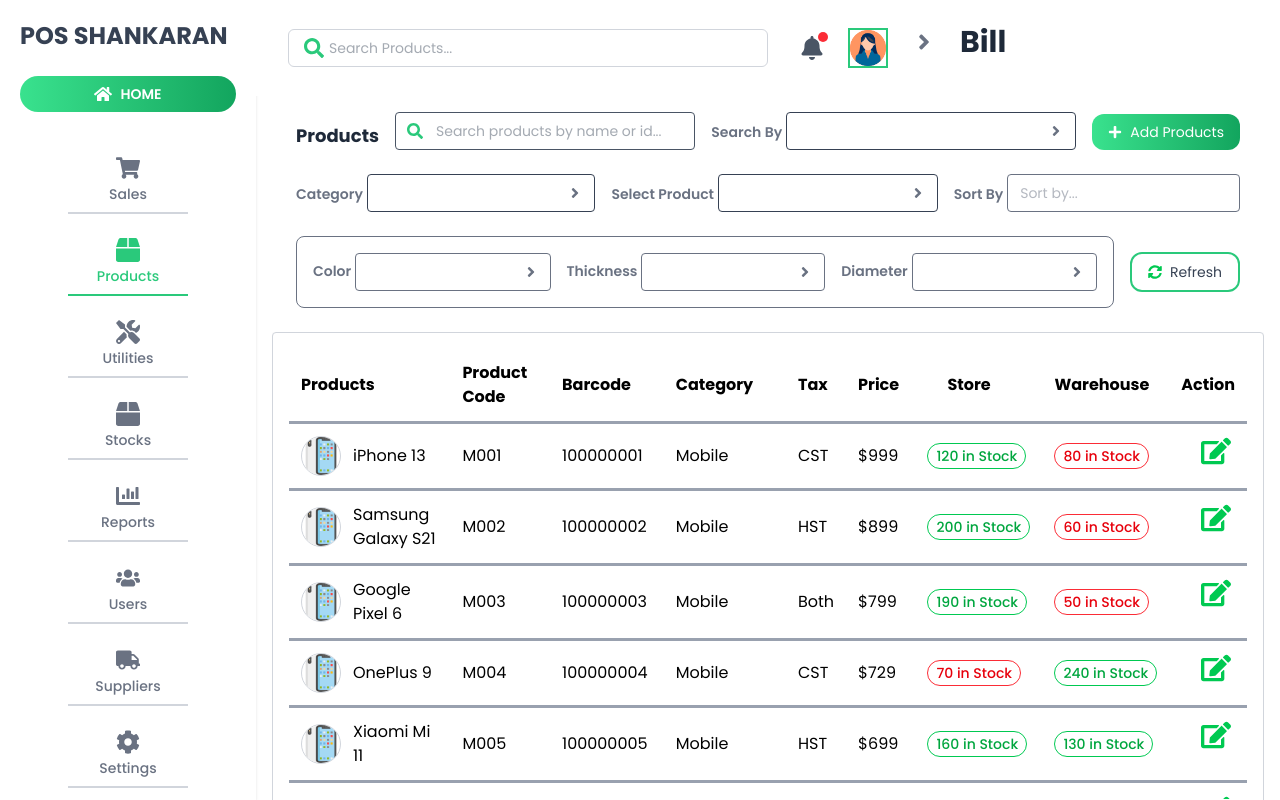
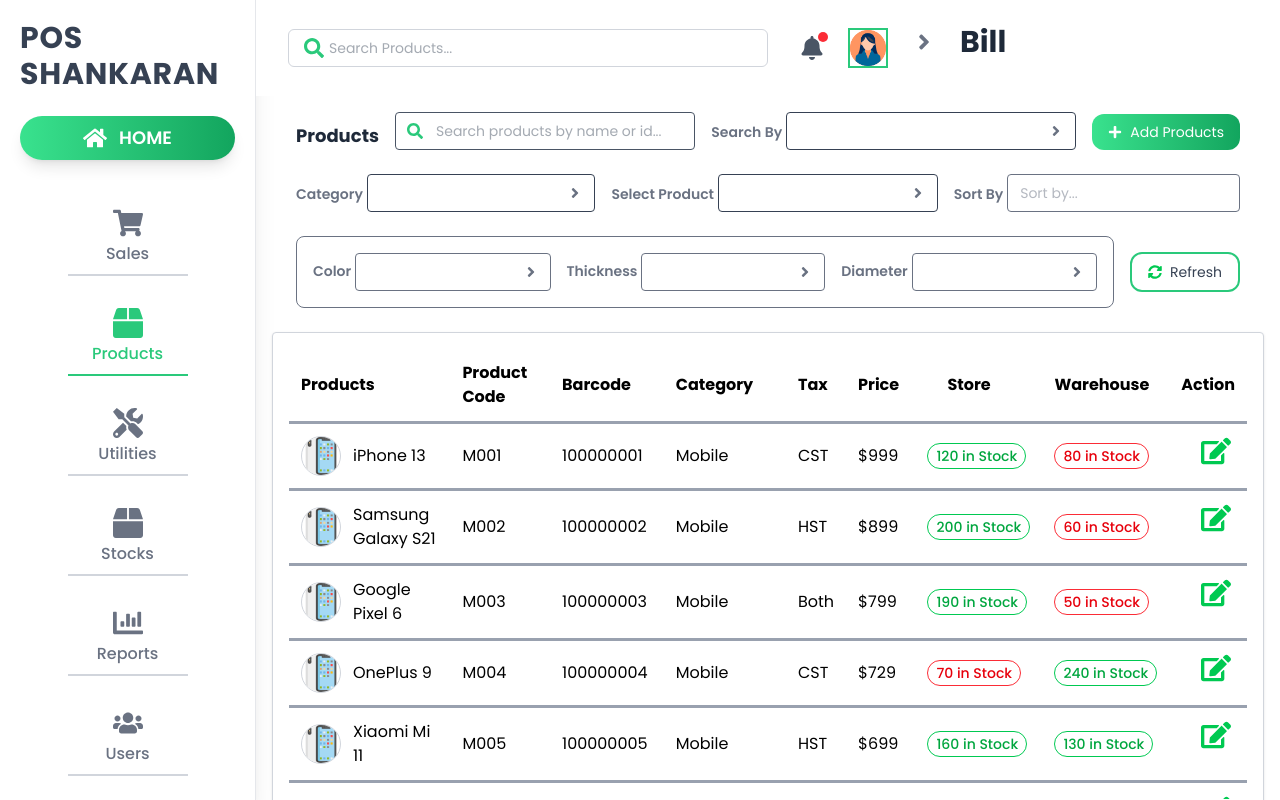
Before and after one commit to Shankaran-G/-pos-ui-react-shankaran, a React (Vite) app: page / in a window 1280 px wide. Built offline with nearby package versions, Linux system fonts and the light colour scheme.

Commit message:
Change in layout code

```diff
--- a/src/components/Sidebar.jsx
+++ b/src/components/Sidebar.jsx
@@ -29,16 +29,16 @@ const Sidebar = () => {
   ];
 
   return (
-    <div className="sm:w-24 md:w-32 lg:w-64 bg-white text-gray-700 p-5 flex flex-col h-screen overflow-hidden shadow">
-      <div className="flex flex-col h-full justify-between">
+    <div className="sm:w-24 md:w-32 lg:w-64 bg-white text-gray-700 p-5 flex flex-col h-screen overflow-hidden shadow-md lg:shadow-xl border-r border-gray-200">
+      <div className="flex flex-col h-screen justify-between">
         <div>
-          <h1 className="text-xl md:text-2xl font-bold mb-6 hidden lg:block">
+          <h1 className="text-xl md:text-2xl lg:text-3xl font-extrabold mb-6 hidden lg:block tracking-wide">
             POS SHANKARAN
           </h1>
 
-          <button className="flex items-center justify-center gap-2 bg-gradient-to-r from-[#39e28e] to-[#12a55e] text-white px-4 py-2 sm:px-3 md:px-4 rounded-full w-full mb-8">
-            <FaHome className="text-lg sm:text-lg md:text-lg" />
-            <span className="font-semibold text-sm hidden md:inline">HOME</span>
+          <button className="flex items-center justify-center gap-3 bg-gradient-to-r from-[#39e28e] to-[#12a55e] text-white px-4 py-2 sm:px-3 md:px-4 rounded-full w-full mb-8 text-sm md:text-base lg:text-lg font-semibold shadow-lg hover:shadow-none transition-shadow duration-200">
+            <FaHome className="text-lg sm:text-lg md:text-xl lg:text-2xl" />
+            <span className="hidden md:inline">HOME</span>
           </button>
 
           <ul className="flex flex-col">
@@ -50,10 +50,14 @@ const Sidebar = () => {
                   key={index}
                   className={`flex flex-col items-center gap-1 group ${
                     isActive ? "text-[#2ac97b]" : "text-gray-500"
-                  } hover:text-[#2ac97b] cursor-pointer transition-colors duration-200 py-3`}
+                  } hover:text-[#2ac97b] cursor-pointer transition-colors duration-200 py-3 lg:py-4`}
                 >
-                  <Icon className="text-lg sm:text-xl md:text-2xl" />
-                  <div className="text-xs md:text-sm font-medium text-center hidden sm:block">
+                  <Icon
+                    className={`text-lg sm:text-xl md:text-2xl lg:text-3xl transition-transform duration-200 group-hover:scale-110 ${
+                      isActive ? "text-[#2ac97b]" : ""
+                    }`}
+                  />
+                  <div className="text-xs md:text-sm lg:text-base font-medium text-center hidden sm:block">
                     {item.name}
                   </div>
                   <hr
@@ -69,15 +73,15 @@ const Sidebar = () => {
           </ul>
         </div>
 
-        <div className="flex flex-col">
+        <div className="flex flex-col gap-1 mb-10">
           {footer.map((item, index) => {
             const Icon = item.icon;
             return (
               <button
                 key={"footer-" + index}
-                className={`flex items-center justify-center gap-3 px-2 py-3 cursor-pointer ${item.color} text-xl font-semibold hover:opacity-80 transition-opacity duration-200 rounded`}
+                className={`flex items-center justify-center gap-2 px-2 py-2 cursor-pointer ${item.color} text-base font-semibold hover:opacity-80 transition-opacity duration-200 rounded lg:text-lg`}
               >
-                <Icon className="text-2xl" />
+                <Icon className="text-xl lg:text-2xl" />
                 <span className="hidden sm:inline">{item.name}</span>
               </button>
             );
--- a/src/pages/Dashboard.jsx
+++ b/src/pages/Dashboard.jsx
@@ -9,16 +9,16 @@ function Dashboard() {
   const [addProductPopup, setAddProductPopup] = useState(false);
 
   return (
-    <div className="flex h-screen">
+    <div className="flex h-screen overflow-hidden">
       <Sidebar />
 
       <div className="flex-1 flex flex-col overflow-hidden">
         <Topbar />
 
-        <div className="flex-1 overflow-hidden p-4">
+        <div className="flex-1 overflow-auto p-4">
           <Searchbar onAddProductClick={() => setAddProductPopup(true)} />
 
-          <div className="mt-6 overflow-hidden">
+          <div className="mt-6">
             <ProductTable />
           </div>
         </div>
```
Also changed, not shown: src/App.css (deleted, +0 -13 lines).
